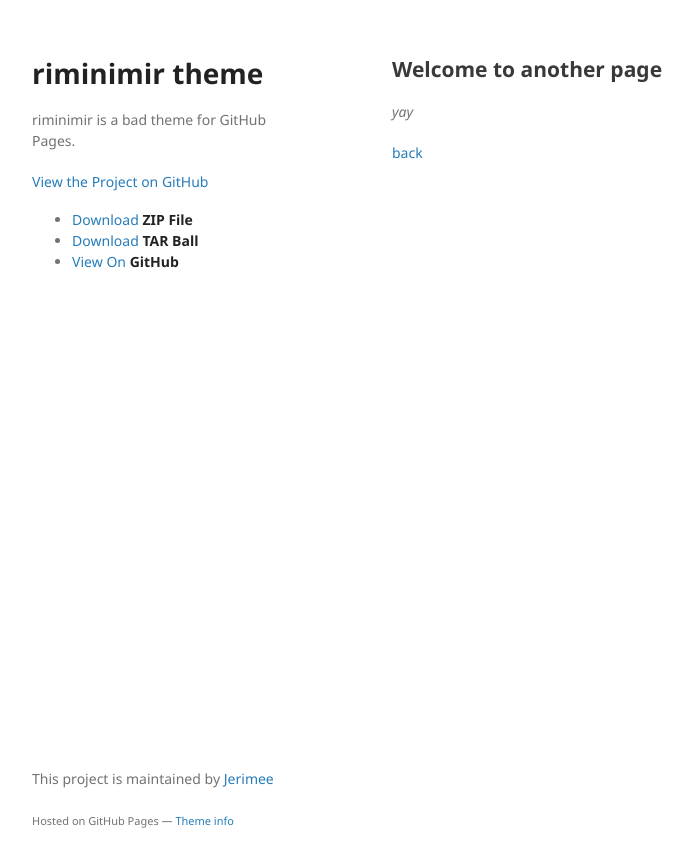
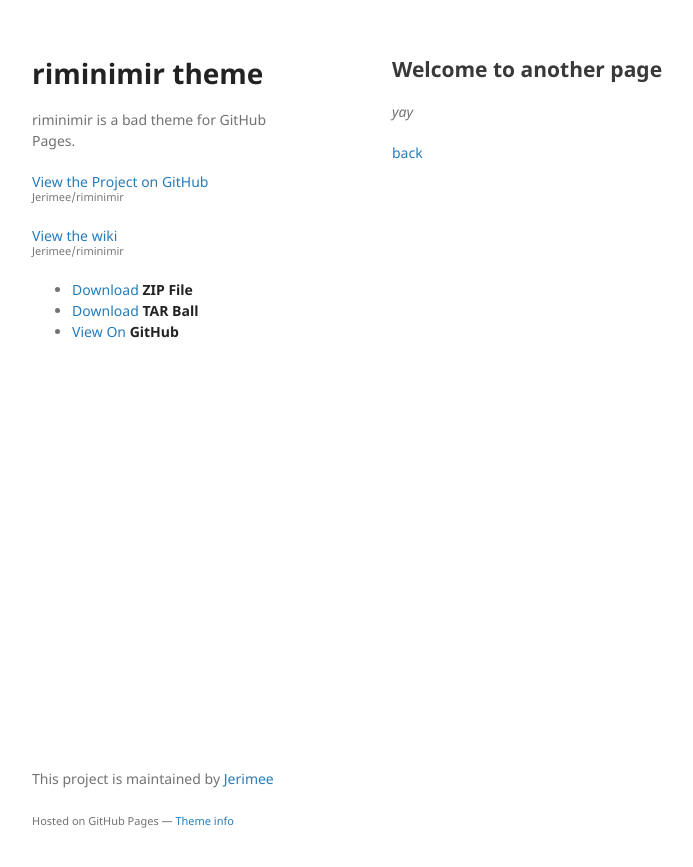
Before and after one commit to Jerimee/riminimir, a Jekyll site: the page built from another-page.md, in a window 1280 px wide. Shown: the top 867 px of the page, without its empty margins (178-871 px from the left). Built offline with Jekyll 4.4.1, drawn with Linux system fonts in a browser that asks for light colours; our own code applies the rules of GitHub Pages for plain Markdown files.

Commit message:
Update default.html

```diff
--- a/_layouts/default.html
+++ b/_layouts/default.html
@@ -19,7 +19,11 @@
         <p>{{ site.description | default: site.github.project_tagline }}</p>
 
         {% if site.github.is_project_page %}
-          <p class="view"><a href="{{ site.github.repository_url }}">View the Project on GitHub <small>{{ github_name }}</small></a></p>
+          <p class="view"><a href="{{ site.github.repository_url }}">View the Project on GitHub <small>{{ site.github.repository_nwo }}</small></a></p>
+        {% endif %}
+
+        {% if site.github.is_project_page %}
+          <p class="view"><a href="{{ site.github.wiki_url }}">View the wiki <small>{{ site.github.repository_nwo }}</small></a></p>
         {% endif %}
 
         {% if site.github.is_user_page %}
```
